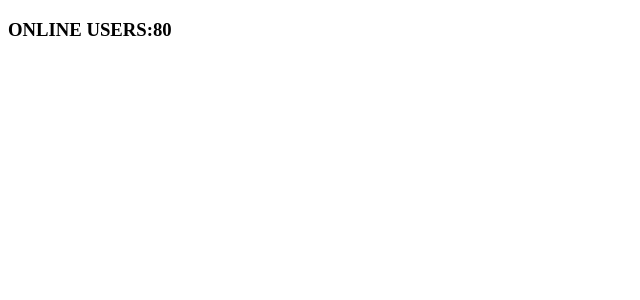
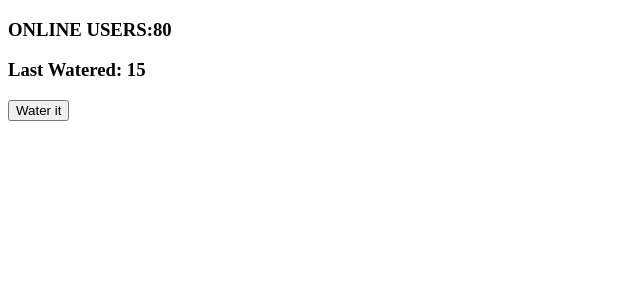
Before and after one commit to HenriqueFadoni/dashboard, a React (Create React App) app: page / in a window 1280 px wide. Shown: the top 300 px of the page, without its empty margins (0-640 px from the left). Built offline with nearby package versions, Linux system fonts and the light colour scheme; no server answers.

Commit message:
Creating WaterPlant component manager

```diff
--- a/src/App.js
+++ b/src/App.js
@@ -2,6 +2,7 @@ import React from 'react';
 
 import OnlineUsers from './components/OnlineUsers';
 import WeatherCond from './containers/WeatherCond';
+import WaterPlant from './containers/WaterPlant';
 
 function App() {
   const randomNum = Math.round(Math.random() * 100);
@@ -10,6 +11,7 @@ function App() {
     <div className="App">
       <OnlineUsers randomNum={randomNum}/>
       <WeatherCond />
+      <WaterPlant />
     </div>
   );
 }
--- /dev/null
+++ b/src/containers/WaterPlant.js
@@ -0,0 +1,31 @@
+import React, { useState, useEffect } from 'react';
+
+const todayHandler = () => {
+  const date = new Date();
+  return date.getDate();
+}
+
+const WaterPlant = () => {
+  const [lastWatered, setLastWatered] = useState(15);
+  const [today] = useState(todayHandler);
+  const [warning, setWarning] = useState(false);
+
+  useEffect(() => {
+    const daysRemaining = today - lastWatered;
+
+    if (daysRemaining >= 3) {
+      setWarning(true);
+    }
+  }, []);
+
+  const waterHandler = () => setLastWatered(today);
+
+  return (
+    <div>
+      <h3>Last Watered: {lastWatered}</h3>
+      <button onClick={waterHandler}>Water it</button>
+    </div>
+  );
+};
+
+export default WaterPlant;
```
